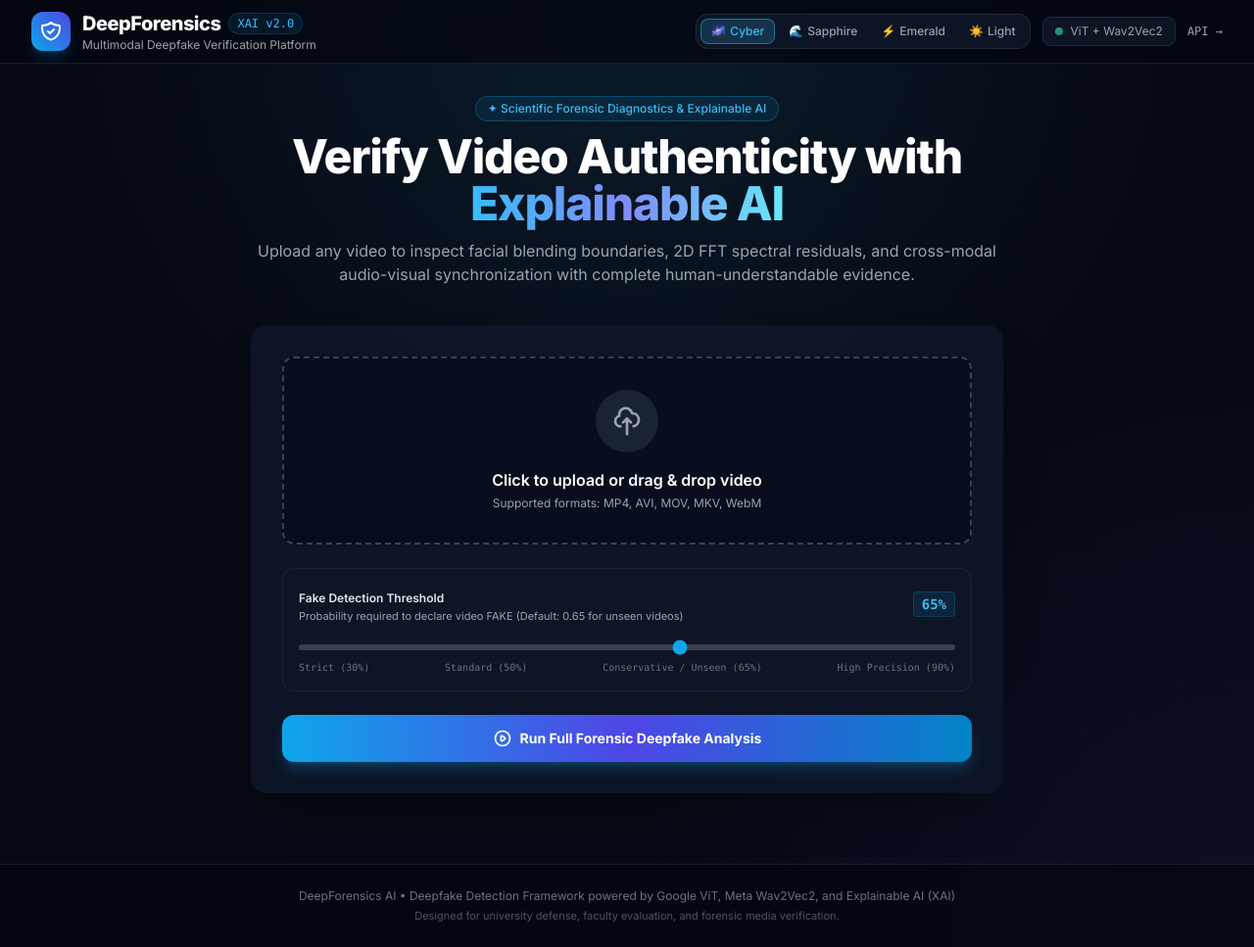
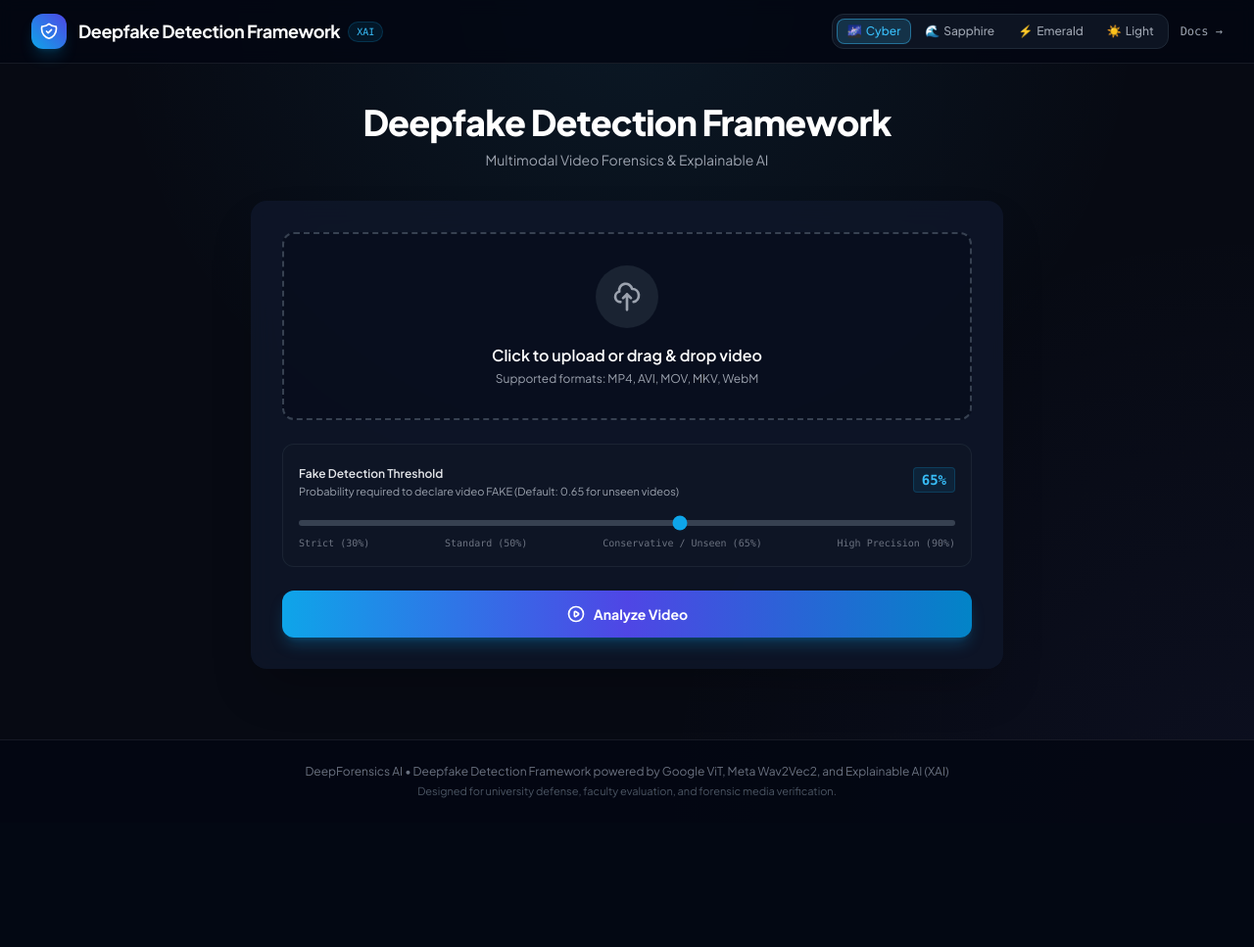
Before and after one commit to jayeshkondi-oss/deepfake-detection-framework, a FastAPI app: page / in a window 1280 px wide. Shown: the whole page at 98% size. After the commit the page ends 815 px from the top, so only its background shows below. Run offline with FastAPI, Linux system fonts and the light colour scheme; parts of the project's set-up code (start-up, migrations or seed data) failed here and were passed over; some libraries are stand-ins or nearby versions.

Commit message:
style: minimalist typography, project heading, and multi-theme switch

```diff
--- a/src/deepfake/web/templates/index.html
+++ b/src/deepfake/web/templates/index.html
@@ -3,13 +3,13 @@
 <head>
     <meta charset="UTF-8">
     <meta name="viewport" content="width=device-width, initial-scale=1.0">
-    <title>DeepForensics AI - Deepfake Detection & XAI</title>
+    <title>Deepfake Detection Framework</title>
     <script src="https://cdn.tailwindcss.com"></script>
-    <link href="https://fonts.googleapis.com/css2?family=Inter:wght@300;400;500;600;700;800&family=JetBrains+Mono:wght@400;500;600&display=swap" rel="stylesheet">
+    <link href="https://fonts.googleapis.com/css2?family=Plus+Jakarta+Sans:wght@400;500;600;700;800&family=JetBrains+Mono:wght@400;500;600&display=swap" rel="stylesheet">
     <style>
         :root, [data-theme="cyber"] {
-            --bg-page: #060913;
-            --bg-mesh: radial-gradient(circle at 50% 0%, rgba(56, 189, 248, 0.10) 0%, transparent 50%), radial-gradient(circle at 100% 100%, rgba(99, 102, 241, 0.08) 0%, transparent 40%);
+            --bg-page: #070a13;
+            --bg-mesh: radial-gradient(circle at 50% 0%, rgba(56, 189, 248, 0.08) 0%, transparent 50%), radial-gradient(circle at 100% 100%, rgba(99, 102, 241, 0.06) 0%, transparent 40%);
             --bg-panel: rgba(15, 23, 42, 0.85);
             --bg-card: rgba(17, 24, 39, 0.7);
             --bg-subcard: rgba(10, 16, 31, 0.85);
@@ -17,15 +17,15 @@
             --text-primary: #f8fafc;
             --text-secondary: #cbd5e1;
             --text-muted: #94a3b8;
-            --border-main: rgba(255, 255, 255, 0.09);
-            --header-bg: rgba(3, 7, 18, 0.8);
-            --glow-real: 0 0 35px -5px rgba(16, 185, 129, 0.35);
-            --glow-fake: 0 0 35px -5px rgba(239, 68, 68, 0.35);
+            --border-main: rgba(255, 255, 255, 0.08);
+            --header-bg: rgba(3, 7, 18, 0.85);
+            --glow-real: 0 0 30px -5px rgba(16, 185, 129, 0.3);
+            --glow-fake: 0 0 30px -5px rgba(239, 68, 68, 0.3);
         }
 
         [data-theme="sapphire"] {
             --bg-page: #070d1e;
-            --bg-mesh: radial-gradient(circle at 50% 0%, rgba(59, 130, 246, 0.14) 0%, transparent 50%), radial-gradient(circle at 100% 100%, rgba(37, 99, 235, 0.10) 0%, transparent 40%);
+            --bg-mesh: radial-gradient(circle at 50% 0%, rgba(59, 130, 246, 0.12) 0%, transparent 50%), radial-gradient(circle at 100% 100%, rgba(37, 99, 235, 0.08) 0%, transparent 40%);
             --bg-panel: rgba(15, 29, 61, 0.88);
             --bg-card: rgba(20, 38, 80, 0.65);
             --bg-subcard: rgba(11, 20, 42, 0.9);
@@ -33,15 +33,15 @@
             --text-primary: #f0f6fc;
             --text-secondary: #cbd5e1;
             --text-muted: #93c5fd;
-            --border-main: rgba(96, 165, 250, 0.2);
+            --border-main: rgba(96, 165, 250, 0.18);
             --header-bg: rgba(7, 13, 30, 0.88);
-            --glow-real: 0 0 35px -5px rgba(16, 185, 129, 0.35);
-            --glow-fake: 0 0 35px -5px rgba(239, 68, 68, 0.35);
+            --glow-real: 0 0 30px -5px rgba(16, 185, 129, 0.3);
+            --glow-fake: 0 0 30px -5px rgba(239, 68, 68, 0.3);
         }
 
         [data-theme="emerald"] {
             --bg-page: #040d09;
-            --bg-mesh: radial-gradient(circle at 50% 0%, rgba(16, 185, 129, 0.12) 0%, transparent 50%), radial-gradient(circle at 100% 100%, rgba(5, 150, 105, 0.09) 0%, transparent 40%);
+            --bg-mesh: radial-gradient(circle at 50% 0%, rgba(16, 185, 129, 0.10) 0%, transparent 50%), radial-gradient(circle at 100% 100%, rgba(5, 150, 105, 0.07) 0%, transparent 40%);
             --bg-panel: rgba(6, 26, 18, 0.88);
             --bg-card: rgba(9, 36, 25, 0.65);
             --bg-subcard: rgba(3, 15, 10, 0.85);
@@ -49,15 +49,15 @@
             --text-primary: #ecfdf5;
             --text-secondary: #d1fae5;
             --text-muted: #6ee7b7;
-            --border-main: rgba(16, 185, 129, 0.22);
+            --border-main: rgba(16, 185, 129, 0.20);
             --header-bg: rgba(4, 13, 9, 0.88);
-            --glow-real: 0 0 35px -5px rgba(16, 185, 129, 0.35);
-            --glow-fake: 0 0 35px -5px rgba(239, 68, 68, 0.35);
+            --glow-real: 0 0 30px -5px rgba(16, 185, 129, 0.3);
+            --glow-fake: 0 0 30px -5px rgba(239, 68, 68, 0.3);
         }
 
         [data-theme="light"] {
             --bg-page: #f8fafc;
-            --bg-mesh: radial-gradient(circle at 50% 0%, rgba(2, 132, 199, 0.08) 0%, transparent 50%), radial-gradient(circle at 100% 100%, rgba(99, 102, 241, 0.05) 0%, transparent 40%);
+            --bg-mesh: radial-gradient(circle at 50% 0%, rgba(2, 132, 199, 0.06) 0%, transparent 50%), radial-gradient(circle at 100% 100%, rgba(99, 102, 241, 0.04) 0%, transparent 40%);
             --bg-panel: rgba(255, 255, 255, 0.95);
             --bg-card: rgba(248, 250, 252, 0.95);
             --bg-subcard: rgba(241, 245, 249, 0.95);
@@ -67,15 +67,15 @@
             --text-muted: #64748b;
             --border-main: rgba(203, 213, 225, 0.85);
             --header-bg: rgba(255, 255, 255, 0.95);
-            --glow-real: 0 0 35px -5px rgba(16, 185, 129, 0.25);
-            --glow-fake: 0 0 35px -5px rgba(239, 68, 68, 0.25);
+            --glow-real: 0 0 25px -5px rgba(16, 185, 129, 0.25);
+            --glow-fake: 0 0 25px -5px rgba(239, 68, 68, 0.25);
         }
 
         body {
             background-color: var(--bg-page);
             background-image: var(--bg-mesh);
             color: var(--text-primary);
-            font-family: 'Inter', sans-serif;
+            font-family: 'Plus Jakarta Sans', -apple-system, BlinkMacSystemFont, 'Segoe UI', Roboto, sans-serif;
             transition: background-color 0.25s ease, color 0.25s ease;
         }
 
@@ -88,7 +88,7 @@
             background: var(--bg-panel) !important;
             backdrop-filter: blur(14px);
             border-color: var(--border-main) !important;
-            box-shadow: 0 10px 30px -5px rgba(0, 0, 0, 0.25);
+            box-shadow: 0 10px 30px -5px rgba(0, 0, 0, 0.20);
         }
 
         /* Light mode comprehensive contrast overrides */
@@ -147,15 +147,12 @@
     <header class="border-b border-gray-800/80 bg-gray-950/60 backdrop-blur sticky top-0 z-50">
         <div class="max-w-7xl mx-auto px-4 sm:px-6 lg:px-8 h-16 flex items-center justify-between">
             <div class="flex items-center space-x-3">
-                <div class="w-10 h-10 rounded-xl bg-gradient-to-tr from-sky-500 to-indigo-600 flex items-center justify-center shadow-lg shadow-sky-500/20">
-                    <svg class="w-6 h-6 text-white" fill="none" stroke="currentColor" viewBox="0 0 24 24"><path stroke-linecap="round" stroke-linejoin="round" stroke-width="2" d="M9 12l2 2 4-4m5.618-4.016A11.955 11.955 0 0112 2.944a11.955 11.955 0 01-8.618 3.04A12.02 12.02 0 003 9c0 5.591 3.824 10.29 9 11.622 5.176-1.332 9-6.03 9-11.622 0-1.042-.133-2.052-.382-3.016z" /></svg>
+                <div class="w-9 h-9 rounded-xl bg-gradient-to-tr from-sky-500 to-indigo-600 flex items-center justify-center shadow-lg shadow-sky-500/20">
+                    <svg class="w-5 h-5 text-white" fill="none" stroke="currentColor" viewBox="0 0 24 24"><path stroke-linecap="round" stroke-linejoin="round" stroke-width="2" d="M9 12l2 2 4-4m5.618-4.016A11.955 11.955 0 0112 2.944a11.955 11.955 0 01-8.618 3.04A12.02 12.02 0 003 9c0 5.591 3.824 10.29 9 11.622 5.176-1.332 9-6.03 9-11.622 0-1.042-.133-2.052-.382-3.016z" /></svg>
                 </div>
-                <div>
-                    <div class="flex items-center space-x-2">
-                        <span class="text-xl font-extrabold tracking-tight text-white">DeepForensics</span>
-                        <span class="text-xs px-2 py-0.5 rounded-full bg-sky-500/10 text-sky-400 border border-sky-500/20 font-mono">XAI v2.0</span>
-                    </div>
-                    <p class="text-xs text-gray-400">Multimodal Deepfake Verification Platform</p>
+                <div class="flex items-center space-x-2">
+                    <span class="text-base sm:text-lg font-bold tracking-tight text-white">Deepfake Detection Framework</span>
+                    <span class="text-[10px] px-2 py-0.5 rounded-full bg-sky-500/10 text-sky-400 border border-sky-500/20 font-mono">XAI</span>
                 </div>
             </div>
             <div class="flex items-center space-x-3">
@@ -179,24 +176,18 @@
                     </button>
                 </div>
 
-                <span class="hidden lg:flex items-center text-xs text-gray-400 bg-gray-900/80 border border-gray-800 px-3 py-1.5 rounded-lg">
-                    <span class="w-2 h-2 rounded-full bg-emerald-400 mr-2 animate-pulse"></span>
-                    ViT + Wav2Vec2
-                </span>
-                <a href="/docs" target="_blank" class="text-xs text-gray-400 hover:text-sky-400 transition font-mono hidden sm:inline">API &rarr;</a>
+                <a href="/docs" target="_blank" class="text-xs text-gray-400 hover:text-sky-400 transition font-mono hidden sm:inline">Docs &rarr;</a>
             </div>
         </div>
     </header>
     <main class="max-w-7xl mx-auto px-4 sm:px-6 lg:px-8 py-8 w-full flex-grow">
-        <div class="text-center max-w-3xl mx-auto mb-10">
-            <div class="inline-flex items-center space-x-2 px-3 py-1 rounded-full bg-sky-500/10 border border-sky-500/30 text-sky-400 text-xs font-medium mb-3">
-                <span>✦ Scientific Forensic Diagnostics & Explainable AI</span>
-            </div>
-            <h1 class="text-3xl sm:text-5xl font-black tracking-tight text-white mb-3">
-                Verify Video Authenticity with <span class="text-transparent bg-clip-text bg-gradient-to-r from-sky-400 via-indigo-400 to-cyan-300">Explainable AI</span>
+        <!-- Minimal Heading (Only Project Name) -->
+        <div class="text-center max-w-xl mx-auto mb-8 pt-2">
+            <h1 class="text-3xl sm:text-4xl font-extrabold tracking-tight text-white mb-2">
+                Deepfake Detection Framework
             </h1>
-            <p class="text-sm sm:text-base text-gray-400">
-                Upload any video to inspect facial blending boundaries, 2D FFT spectral residuals, and cross-modal audio-visual synchronization with complete human-understandable evidence.
+            <p class="text-xs sm:text-sm text-gray-400">
+                Multimodal Video Forensics & Explainable AI
             </p>
         </div>
         <div class="max-w-3xl mx-auto mb-10">
@@ -240,7 +231,7 @@
                     </div>
                     <button type="submit" id="analyzeBtn" class="w-full py-3.5 px-6 rounded-xl font-bold text-sm text-white bg-gradient-to-r from-sky-500 via-indigo-600 to-sky-600 hover:from-sky-400 hover:to-indigo-500 shadow-lg shadow-sky-500/25 transition duration-200 flex items-center justify-center space-x-2 disabled:opacity-50 disabled:cursor-not-allowed">
                         <svg class="w-5 h-5" fill="none" stroke="currentColor" viewBox="0 0 24 24"><path stroke-linecap="round" stroke-linejoin="round" stroke-width="2" d="M14.752 11.168l-3.197-2.132A1 1 0 0010 9.87v4.263a1 1 0 001.555.832l3.197-2.132a1 1 0 000-1.664z" /><path stroke-linecap="round" stroke-linejoin="round" stroke-width="2" d="M21 12a9 9 0 11-18 0 9 9 0 0118 0z" /></svg>
-                        <span>Run Full Forensic Deepfake Analysis</span>
+                        <span>Analyze Video</span>
                     </button>
                 </form>
             </div>
```
